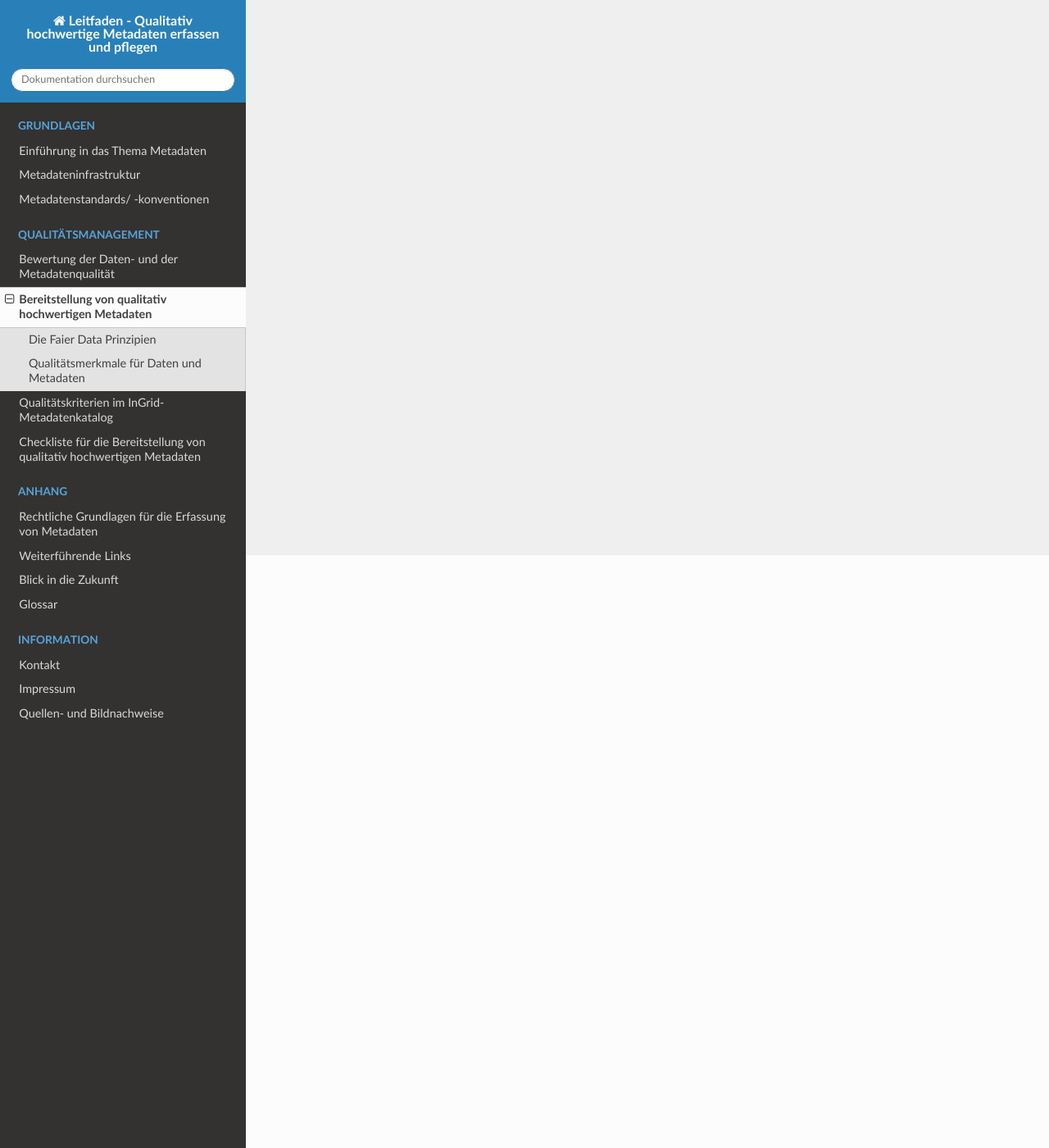
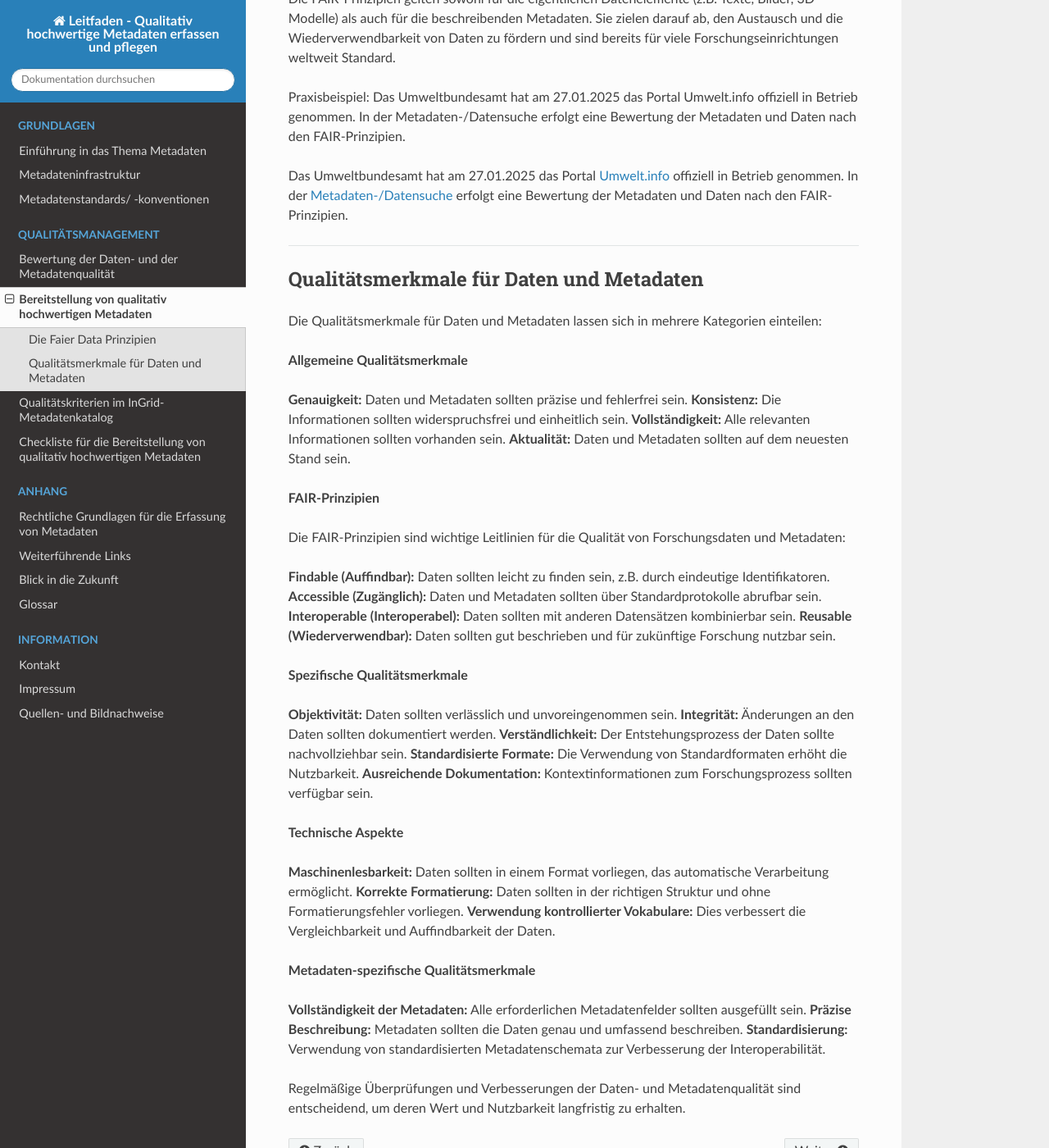
Before and after one commit to tomiwo/ingrid-mdk-st-high-quality-metadata, a Sphinx documentation site: the page built from docs/qualitaetsmanagement/bereitstellung.rst, in a window 1280 px wide and 1400 px high, scrolled down 723 px. Shown: the whole window at 82% size. Built offline with Sphinx 7.4.7 and the Read the Docs theme 3.1.0, drawn with Linux system fonts in a browser that asks for light colours; some of the changed text lies outside the part shown.

Commit message:
Aktualisierung

```diff
--- a/docs/index.rst
+++ b/docs/index.rst
@@ -14,7 +14,7 @@ Qualitativ hochwertige Metadaten erfassen und pflegen - Hinweise für Metadatene
 | **Datenbanken:** Metadatenkatalog und kommunaler Metadatenkatalog Sachsen-Anhalt
 | **Metadatenprofile:** Metadatenkatalog und kommunaler Metadatenkatalog Sachsen-Anhalt
 
-| **Leitfaden-Version:** 3.0, 21.02.2025
+| **Leitfaden-Version:** 3.0, 04.03.2025
 | **Status:** in Erstellung - Beta Version
 
 
--- a/docs/qualitaetsmanagement/bereitstellung.rst
+++ b/docs/qualitaetsmanagement/bereitstellung.rst
@@ -8,10 +8,79 @@ Bereitstellung von qualitativ hochwertigen Metadaten
 Die Faier Data Prinzipien
 --------------------------
 
+Die FAIR-Prinzipien sind Leitlinien für die optimale Aufbereitung von Daten und Metadaten, um sie für Menschen und Maschinen gleichermaßen nutzbar zu machen.
+
+FAIR steht für:
+
+1. **Findable (Auffindbar)**:
+   - (Meta-)Daten erhalten einen global eindeutigen und dauerhaften Identifier.
+   - Daten werden durch detaillierte Metadaten beschrieben.
+   - (Meta-)Daten werden in durchsuchbaren Verzeichnissen registriert.
+
+2. **Accessible (Zugänglich)**:
+   - Daten und Metadaten sind über offene Standard-Kommunikationsprotokolle zugänglich.
+   - Metadaten bleiben auch dann verfügbar, wenn die eigentlichen Daten nicht (mehr) zugänglich sind.
+
+3. **Interoperable (Interoperabel)**:
+   - Die Daten können mit anderen Datensätzen kombiniert und ausgetauscht werden.
+   - Verwendung von kontrollierten Vokabularen, Klassifikationen oder Ontologien.
+
+4. **Reusable (Wiederverwendbar)**:
+   - Gute Beschreibung der Daten und Metadaten
+   - Klare Angabe der Nutzungsbedingungen und Verwendung einer möglichst offenen Datennutzungslizenz.
+   - Ursprungsangaben zur Bewertung der Daten.
+
+Die FAIR-Prinzipien gelten sowohl für die eigentlichen Datenelemente (z.B. Texte, Bilder, 3D-Modelle) als auch für die beschreibenden Metadaten. Sie zielen darauf ab, den Austausch und die Wiederverwendbarkeit von Daten zu fördern und sind bereits für viele Forschungseinrichtungen weltweit Standard.
+
+Praxisbeispiel:
+Das Umweltbundesamt hat am 27.01.2025 das Portal Umwelt.info offiziell in Betrieb genommen. In der Metadaten-/Datensuche erfolgt eine Bewertung der Metadaten und Daten nach den FAIR-Prinzipien.
+
 
 Das Umweltbundesamt hat am 27.01.2025 das Portal `Umwelt.info <https://umwelt.info/de/>`_ offiziell in Betrieb genommen. In der `Metadaten-/Datensuche <https://umwelt.info/de/suche>`_ erfolgt eine Bewertung der Metadaten und Daten nach den FAIR-Prinzipien.
 
 
+---------------------------------------------------------------------------------------------
 
 Qualitätsmerkmale für Daten und Metadaten
 ------------------------------------------
+
+Die Qualitätsmerkmale für Daten und Metadaten lassen sich in mehrere Kategorien einteilen:
+
+**Allgemeine Qualitätsmerkmale**
+
+**Genauigkeit:** Daten und Metadaten sollten präzise und fehlerfrei sein.
+**Konsistenz:** Die Informationen sollten widerspruchsfrei und einheitlich sein.
+**Vollständigkeit:** Alle relevanten Informationen sollten vorhanden sein.
+**Aktualität:** Daten und Metadaten sollten auf dem neuesten Stand sein.
+
+
+**FAIR-Prinzipien**
+
+Die FAIR-Prinzipien sind wichtige Leitlinien für die Qualität von Forschungsdaten und Metadaten:
+
+**Findable (Auffindbar):** Daten sollten leicht zu finden sein, z.B. durch eindeutige Identifikatoren.
+**Accessible (Zugänglich):** Daten und Metadaten sollten über Standardprotokolle abrufbar sein.
+**Interoperable (Interoperabel):** Daten sollten mit anderen Datensätzen kombinierbar sein.
+**Reusable (Wiederverwendbar):** Daten sollten gut beschrieben und für zukünftige Forschung nutzbar sein.
+
+**Spezifische Qualitätsmerkmale**
+
+**Objektivität:** Daten sollten verlässlich und unvoreingenommen sein.
+**Integrität:** Änderungen an den Daten sollten dokumentiert werden.
+**Verständlichkeit:** Der Entstehungsprozess der Daten sollte nachvollziehbar sein.
+**Standardisierte Formate:** Die Verwendung von Standardformaten erhöht die Nutzbarkeit.
+**Ausreichende Dokumentation:** Kontextinformationen zum Forschungsprozess sollten verfügbar sein.
+
+**Technische Aspekte**
+
+**Maschinenlesbarkeit:** Daten sollten in einem Format vorliegen, das automatische Verarbeitung ermöglicht.
+**Korrekte Formatierung:** Daten sollten in der richtigen Struktur und ohne Formatierungsfehler vorliegen.
+**Verwendung kontrollierter Vokabulare:** Dies verbessert die Vergleichbarkeit und Auffindbarkeit der Daten.
+
+**Metadaten-spezifische Qualitätsmerkmale**
+
+**Vollständigkeit der Metadaten:** Alle erforderlichen Metadatenfelder sollten ausgefüllt sein.
+**Präzise Beschreibung:** Metadaten sollten die Daten genau und umfassend beschreiben.
+**Standardisierung:** Verwendung von standardisierten Metadatenschemata zur Verbesserung der Interoperabilität.
+
+Regelmäßige Überprüfungen und Verbesserungen der Daten- und Metadatenqualität sind entscheidend, um deren Wert und Nutzbarkeit langfristig zu erhalten.
```
